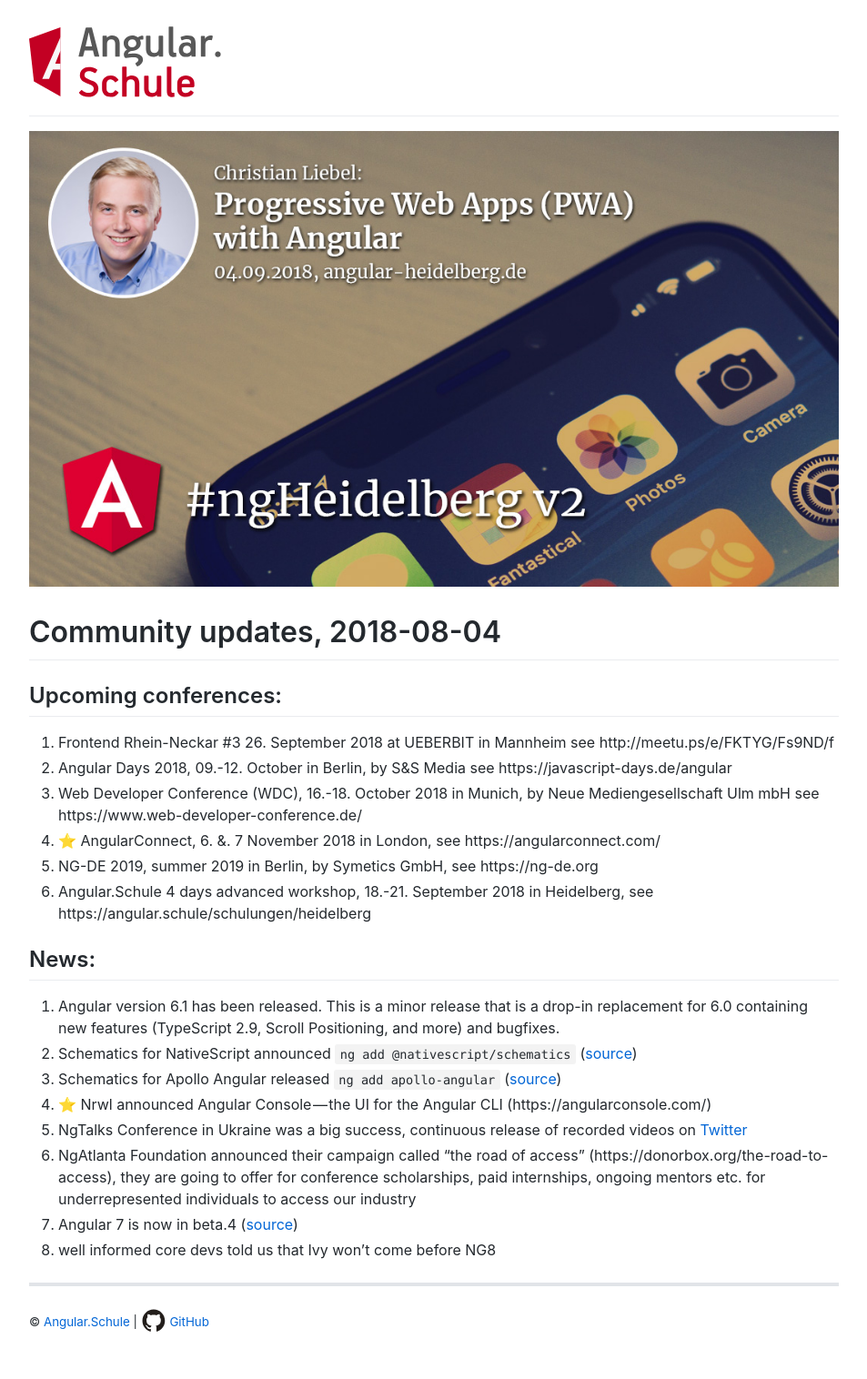
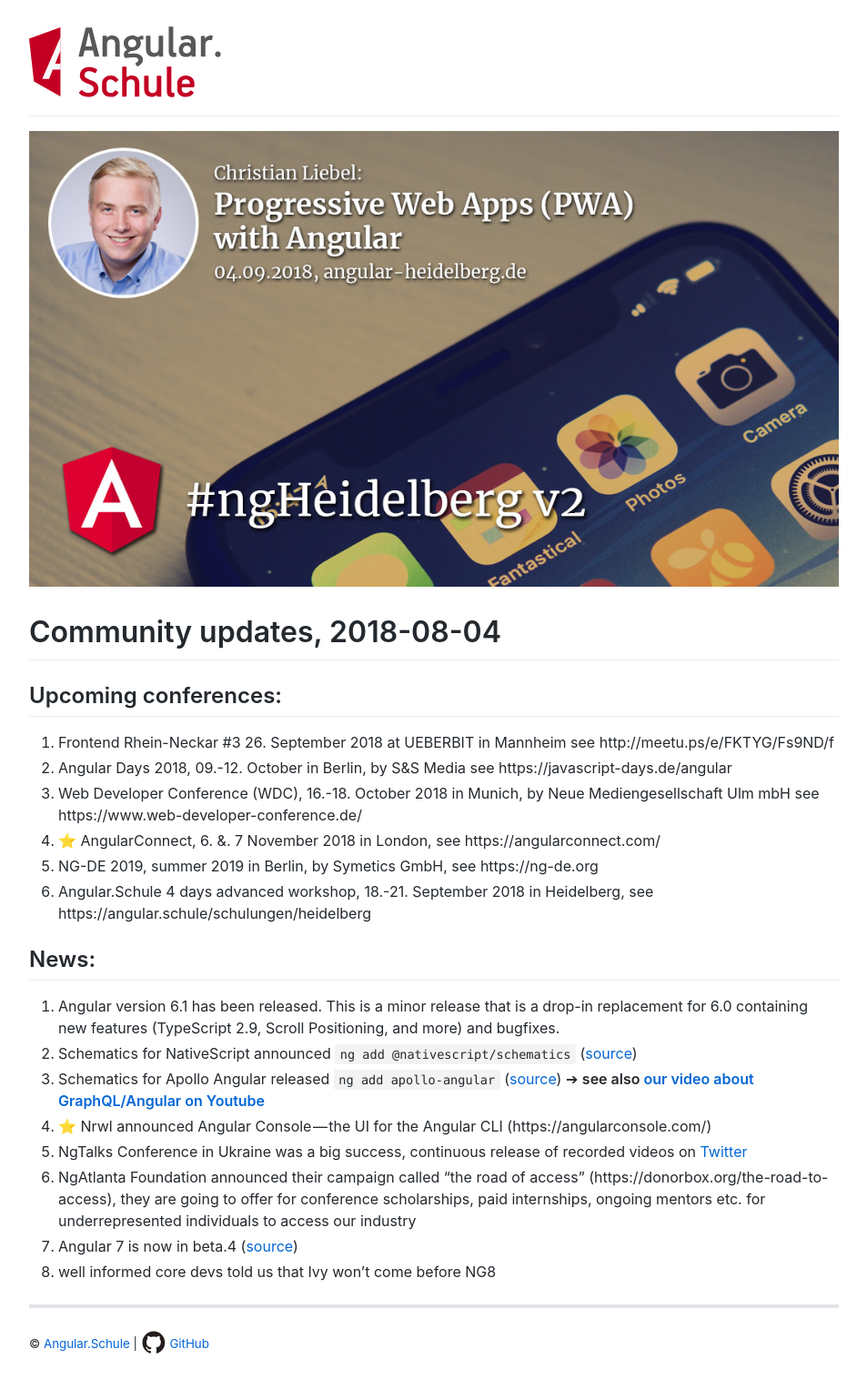
Before and after one commit to angular-schule/website-articles, a Jekyll site: the page built from community-updates/ngHeidelbergv2.md, in a window 1280 px wide. Shown: the whole page at 91% size, without its empty margins (163-1116 px from the left). Built offline with Jekyll 4.4.1, drawn with Linux system fonts in a browser that asks for light colours; our own code applies the rules of GitHub Pages for plain Markdown files; before the commit the page ends 1492 px from its top, so only the background shows below that.

Commit message:
Update ngHeidelbergv2.md

```diff
--- a/community-updates/ngHeidelbergv2.md
+++ b/community-updates/ngHeidelbergv2.md
@@ -17,7 +17,7 @@
 1. Angular version 6.1 has been released.
    This is a minor release that is a drop-in replacement for 6.0 containing new features (TypeScript 2.9, Scroll Positioning, and more) and bugfixes.
 1. Schematics for NativeScript announced `ng add @nativescript/schematics` ([source](https://blog.angular.io/apps-that-work-natively-on-the-web-and-mobile-9b26852495e7))
-1. Schematics for Apollo Angular released `ng add apollo-angular` ([source](https://github.com/apollographql/apollo-angular/releases/tag/1.3.0))
+1. Schematics for Apollo Angular released `ng add apollo-angular` ([source](https://github.com/apollographql/apollo-angular/releases/tag/1.3.0)) ➔ **see also [our video about GraphQL/Angular on Youtube](https://youtu.be/rarXH1OHpFY)**
 1. ⭐️ Nrwl announced Angular Console — the UI for the Angular CLI (https://angularconsole.com/)
 1. NgTalks Conference in Ukraine was a big success, continuous release of recorded videos on [Twitter](https://twitter.com/ngtalks_ua)
 1. NgAtlanta Foundation announced their campaign called "the road of access" (https://donorbox.org/the-road-to-access), they are going to offer for conference scholarships, paid internships, ongoing mentors  etc. for underrepresented individuals to access our industry
```
